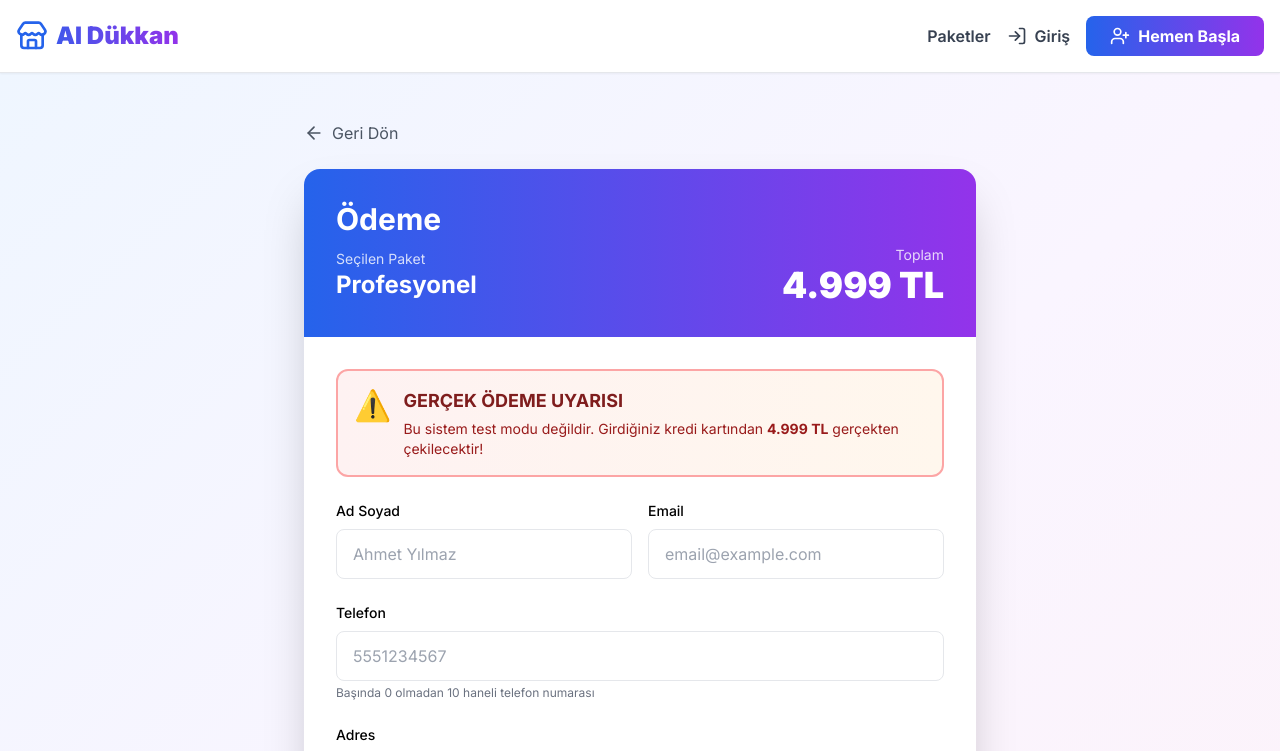
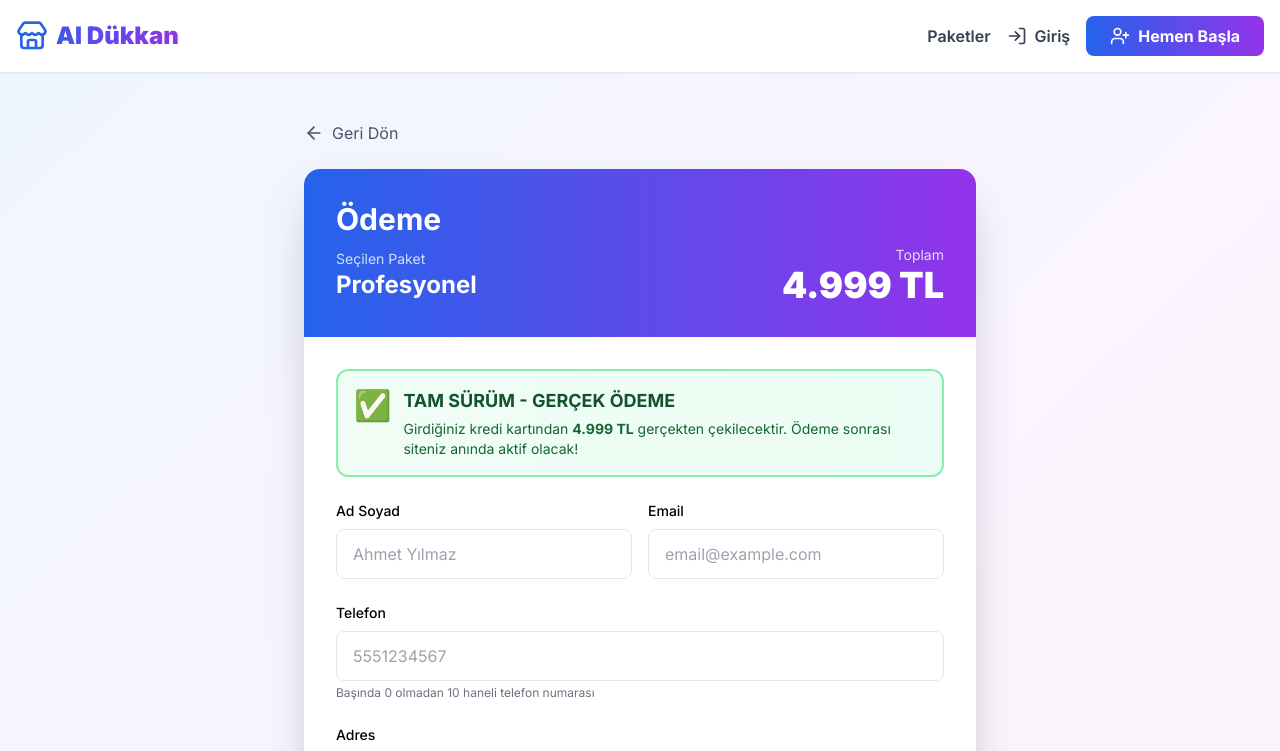
Before and after one commit to mckvgc1461-commits/marketplace-platform, a Next.js app: page /musteri/odeme in a window 1280 px wide. Shown: the top 751 px of the page. Built offline with nearby package versions, Linux system fonts and the light colour scheme.

Commit message:
TAM SURUM - Gercek odeme sistemi aktif

```diff
--- a/app/api/paytr-checkout/route.ts
+++ b/app/api/paytr-checkout/route.ts
@@ -11,14 +11,16 @@ export async function POST(req: Request) {
   try {
     const { package: packageType, amount, customer } = await req.json();
 
-    // GERÇEK PayTR API bilgileri - .env dosyasından MUTLAKA alınmalı
-    const merchant_id = process.env.PAYTR_MERCHANT_ID || '999999'; // Test için geçici
-    const merchant_key = process.env.PAYTR_MERCHANT_KEY || 'test_key'; // Test için geçici
-    const merchant_salt = process.env.PAYTR_MERCHANT_SALT || 'test_salt'; // Test için geçici
+    // PayTR API bilgileri - Render environment variables'dan alınır
+    const merchant_id = process.env.PAYTR_MERCHANT_ID;
+    const merchant_key = process.env.PAYTR_MERCHANT_KEY;
+    const merchant_salt = process.env.PAYTR_MERCHANT_SALT;
 
-    // API bilgileri yoksa uyarı ver ama devam et (test modu için)
+    // API bilgileri yoksa hata ver
     if (!merchant_id || !merchant_key || !merchant_salt) {
-      console.warn('PayTR API bilgileri eksik - test modu aktif');
+      return NextResponse.json({
+        error: 'PayTR API bilgileri eksik. Lütfen Render environment variables ekleyin: PAYTR_MERCHANT_ID, PAYTR_MERCHANT_KEY, PAYTR_MERCHANT_SALT'
+      }, { status: 500 });
     }
 
     const merchant_oid = 'SAAS_' + Date.now();
@@ -38,7 +40,7 @@ export async function POST(req: Request) {
     const user_ip = req.headers.get('x-forwarded-for')?.split(',')[0] || req.headers.get('x-real-ip') || '127.0.0.1';
     const timeout_limit = '30';
     const debug_on = '0'; // Debug kapalı
-    const test_mode = '1'; // TEST MODU - Gerçek para çekilmez!
+    const test_mode = '0'; // TAM SÜRÜM - Gerçek para çekilir!
     const no_installment = '0';
     const max_installment = '9'; // 9 taksit
     const currency = 'TL';
--- a/app/musteri/odeme/page.tsx
+++ b/app/musteri/odeme/page.tsx
@@ -91,14 +91,14 @@ function OdemeContent() {
           </div>
 
           <form onSubmit={handlePayment} className="p-8 space-y-6">
-            {/* GERÇEK ÖDEME UYARISI */}
-            <div className="bg-gradient-to-r from-red-50 to-orange-50 border-2 border-red-300 rounded-xl p-4">
+            {/* TAM SÜRÜM UYARISI */}
+            <div className="bg-gradient-to-r from-green-50 to-emerald-50 border-2 border-green-300 rounded-xl p-4">
               <div className="flex items-start gap-3">
-                <div className="text-3xl">⚠️</div>
+                <div className="text-3xl">✅</div>
                 <div>
-                  <div className="font-bold text-red-900 text-lg mb-1">GERÇEK ÖDEME UYARISI</div>
-                  <div className="text-red-800 text-sm">
-                    Bu sistem test modu değildir. Girdiğiniz kredi kartından <span className="font-bold">{pkg.price.toLocaleString('tr-TR')} TL</span> gerçekten çekilecektir!
+                  <div className="font-bold text-green-900 text-lg mb-1">TAM SÜRÜM - GERÇEK ÖDEME</div>
+                  <div className="text-green-800 text-sm">
+                    Girdiğiniz kredi kartından <span className="font-bold">{pkg.price.toLocaleString('tr-TR')} TL</span> gerçekten çekilecektir. Ödeme sonrası siteniz anında aktif olacak!
                   </div>
                 </div>
               </div>
--- a/app/page.tsx
+++ b/app/page.tsx
@@ -5,12 +5,12 @@ import Link from 'next/link';
 export default function HomePage() {
   return (
     <div className="min-h-screen bg-gradient-to-br from-indigo-50 via-purple-50 to-pink-50">
-      {/* GERÇEK ÖDEME BANNER */}
+      {/* TAM SÜRÜM BANNER */}
       <div className="bg-gradient-to-r from-green-600 to-emerald-600 text-white py-3">
         <div className="max-w-7xl mx-auto px-4 text-center">
           <div className="flex items-center justify-center gap-3">
             <Shield size={24} />
-            <span className="font-bold text-lg">✅ GERÇEK ÖDEME SİSTEMİ AKTİF - Test Modu Değil!</span>
+            <span className="font-bold text-lg">✅ TAM SÜRÜM - GERÇEK ÖDEME SİSTEMİ AKTİF</span>
           </div>
         </div>
       </div>
```
